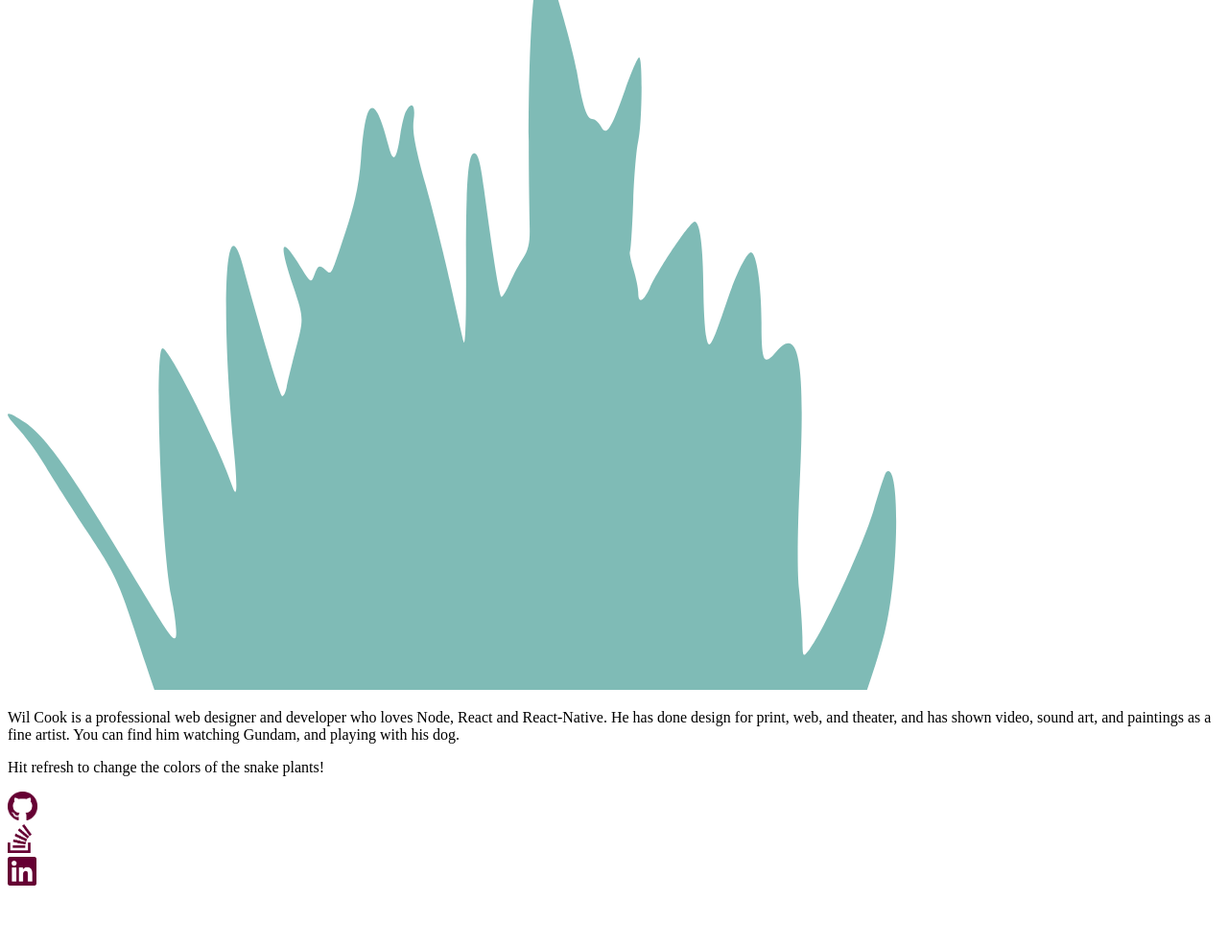
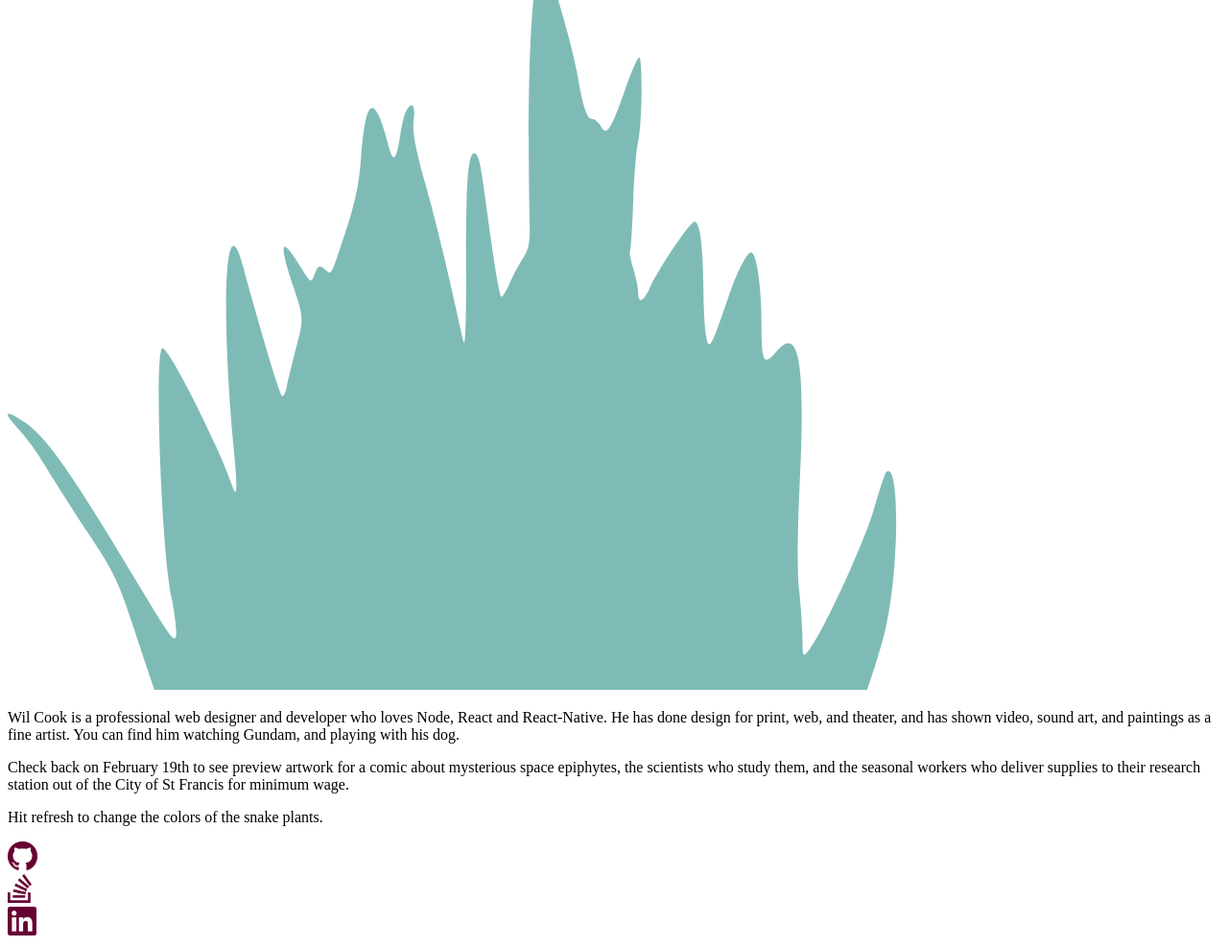
Before and after one commit to wilcook/wiljago.com, a Gatsby site: page / in a window 1280 px wide. Shown: the part 1572-2559 px from the top of the page at 96% size. Before the commit the page ends 2507 px from the top, so only its background shows below. Built offline with nearby package versions, Linux system fonts and the light colour scheme; Gatsby itself is replaced by a stand-in of ours.

Commit message:
comic promo language added

```diff
--- a/src/pages/index.js
+++ b/src/pages/index.js
@@ -27,7 +27,10 @@ const IndexPage = () => (
      Wil Cook is a professional web designer and developer who loves Node, React and React-Native. He has done design for print, web, and theater, and has shown video, sound art, and paintings as a fine artist. You can find him watching Gundam, and playing with his dog.
      </p>
      <p>
-     Hit refresh to change the colors of the snake plants!
+     Check back on February 19th to see preview artwork for a comic about mysterious space epiphytes, the scientists who study them, and the seasonal workers who deliver supplies to their research station out of the City of St Francis for minimum wage.
+     </p>
+     <p>
+     Hit refresh to change the colors of the snake plants.
      </p>
      <div className="logos">
       <a href={ GitHubURL }>
```
